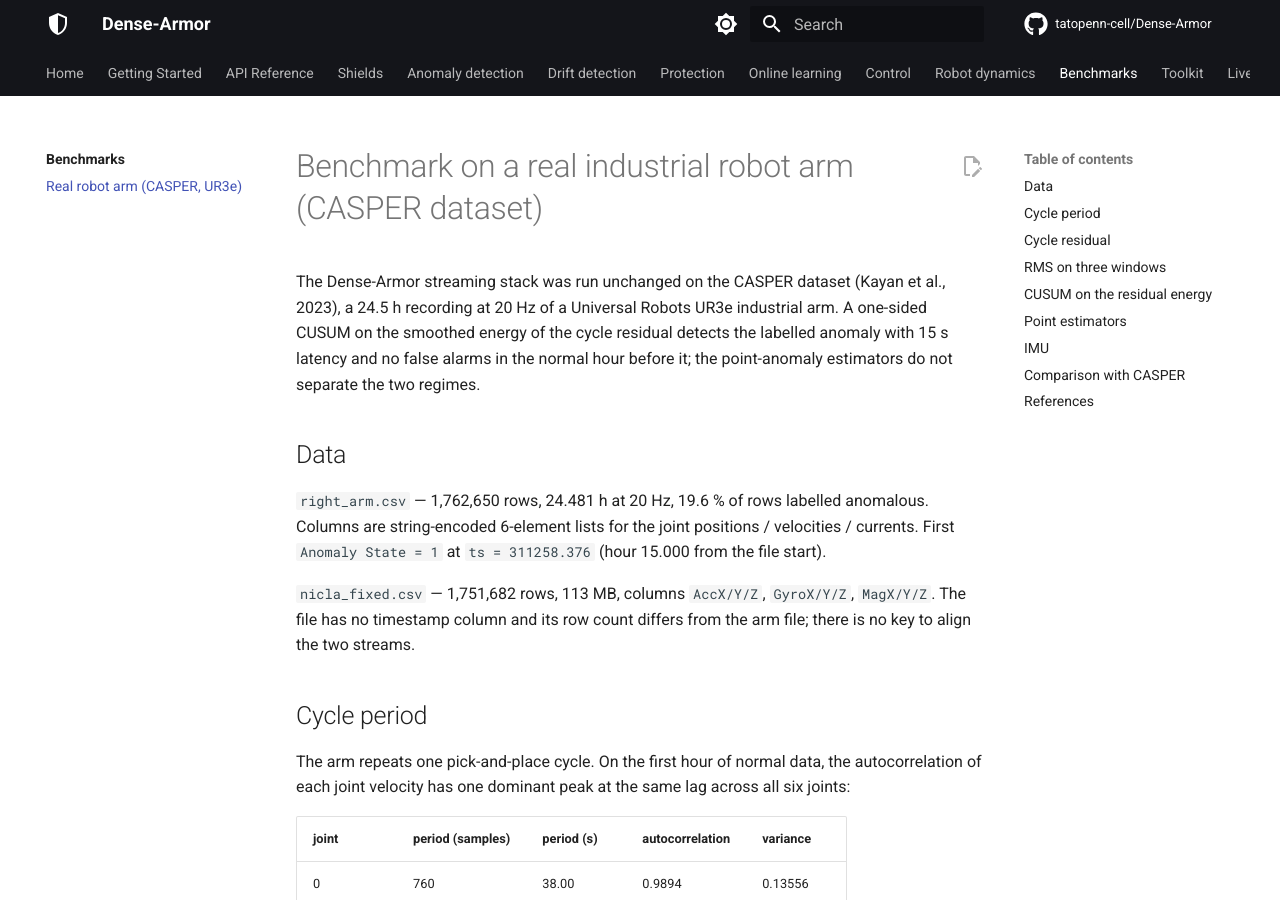
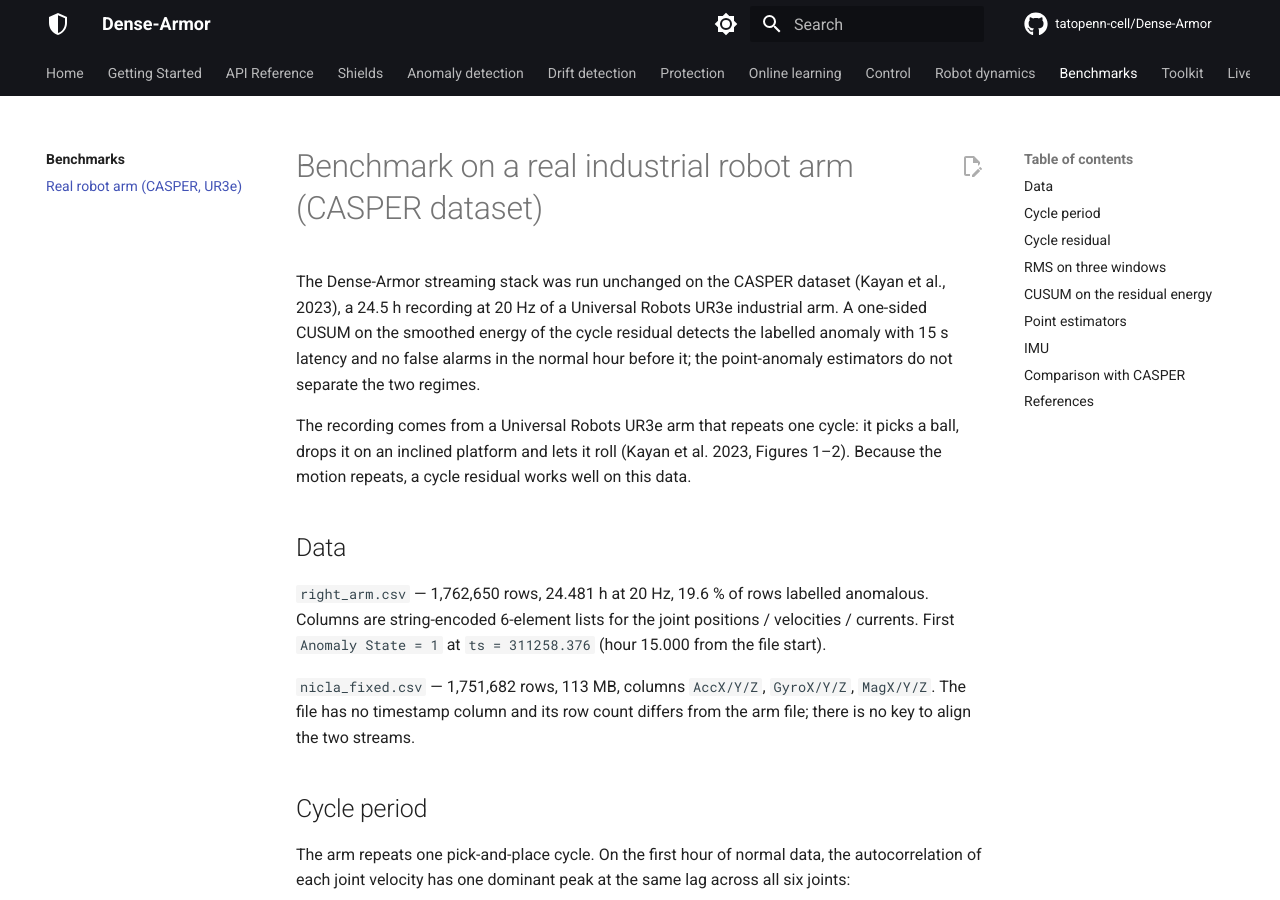
Before and after one commit to tatopenn-cell/Dense-Armor, an MkDocs documentation site: the page built from docs/benchmarks/real_robot_benchmark.md, in a window 1280 px wide and 900 px high. Built offline with MkDocs 1.6.1 and Material for MkDocs 9.7.7, drawn with Linux system fonts in a browser that asks for light colours; comment, search, counter and statistics services are not loaded.

Commit message:
Docs: Guillot et al. figure (CC BY 4.0) on the streaming page; figures without an open licence replaced by references

```diff
--- a/docs/benchmarks/real_robot_benchmark.md
+++ b/docs/benchmarks/real_robot_benchmark.md
@@ -6,6 +6,11 @@ UR3e industrial arm. A one-sided CUSUM on the smoothed energy of the cycle
 residual detects the labelled anomaly with 15 s latency and no false
 alarms in the normal hour before it; the point-anomaly estimators do not
 separate the two regimes.
+
+
+The recording comes from a Universal Robots UR3e arm that repeats one cycle: it picks a ball, drops
+it on an inclined platform and lets it roll (Kayan et al. 2023, Figures 1–2). Because the motion
+repeats, a cycle residual works well on this data.
 
 ## Data
 
```
Also changed, not shown: docs/anomaly/streaming.md (+7 -0 lines), docs/learn/metric_learning.md (+4 -0 lines), docs/assets/streaming/guillot_fig2.png (added).
